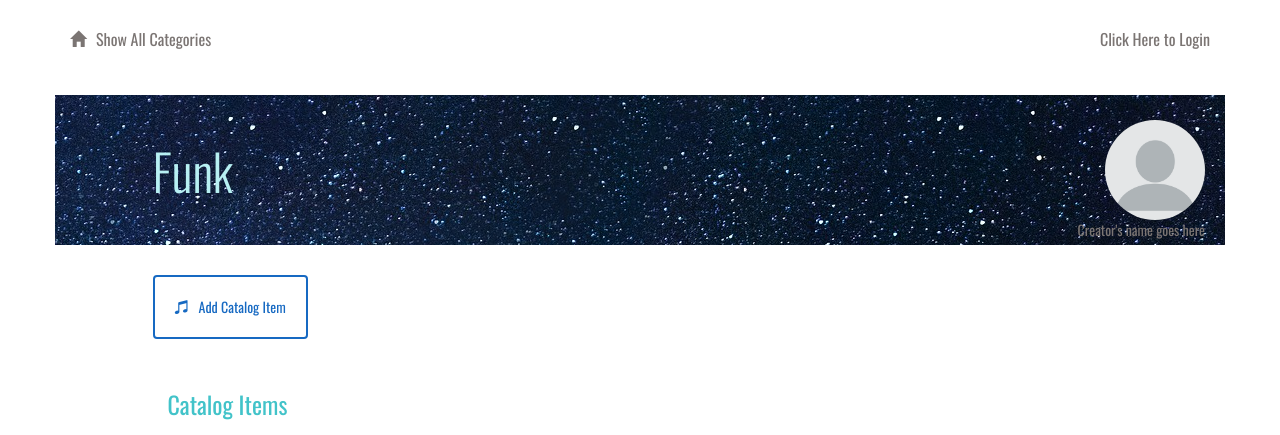
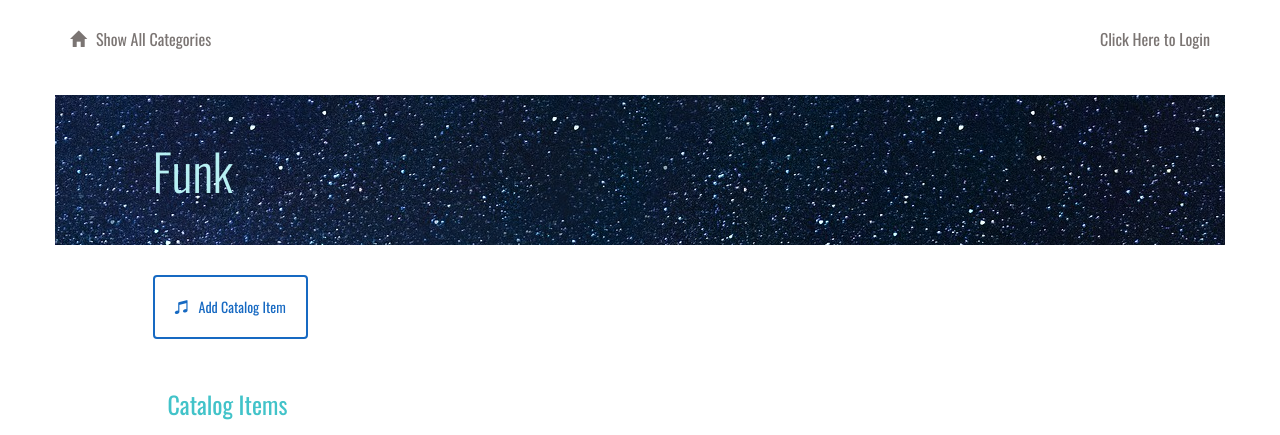
Before and after one commit to sjcorreia/catalog-project, a Flask app: page /catalog/Funk/items in a window 1280 px wide. Shown: the top 435 px of the page. Run offline with Flask 2, Linux system fonts and the light colour scheme; data comes from the database, SQL or seed files in the repository; some libraries are stand-ins or nearby versions.

Commit message:
Removes user image from catalog site

```diff
--- a/vagrant/catalog/templates/catalog.html
+++ b/vagrant/catalog/templates/catalog.html
@@ -6,12 +6,7 @@
 	</div>
 	<div class="row banner menu">
 		<div class="col-md-11 col-md-offset-1 padding-none">
-			<h1>{{ category.name }}
-			<figure class="creator">
-				<img src="{{ url_for('static', filename='blank-profile-picture.png') }}">
-				<figcaption>Creator's name goes here</figcaption>
-			</figure>
-			</h1>
+			<h1>{{ category.name }}</h1>
 
 		</div>
 	</div>
```
